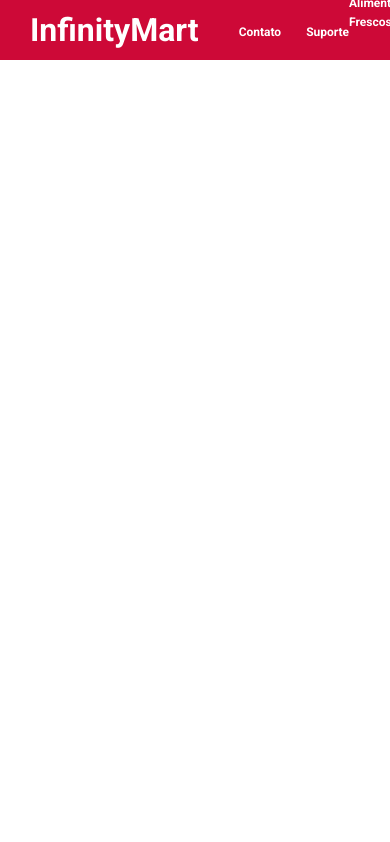
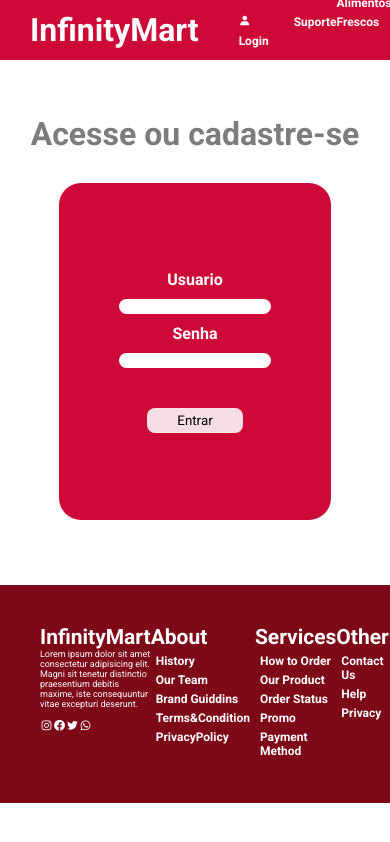
Before and after one commit to t0rk033/InfinityMart, a React (Create React App) app: page /#/login in a window 390 px wide. Shown: the top 842 px of the page. Built offline with nearby package versions, Linux system fonts and the light colour scheme.

Commit message:
Termino da página home e foi acrescentado a página de login

```diff
--- a/public/index.html
+++ b/public/index.html
@@ -3,6 +3,8 @@
   <head>
     <meta charset="utf-8" />
     <link rel="icon" href="%PUBLIC_URL%/favicon.ico" />
+
+    <link href='https://unpkg.com/boxicons@2.1.4/css/boxicons.min.css' rel='stylesheet'>
 
     <link rel="preconnect" href="https://fonts.googleapis.com">
 <link rel="preconnect" href="https://fonts.gstatic.com" crossorigin>
--- /dev/null
+++ b/src/components/Footer.jsx
@@ -0,0 +1,51 @@
+import React from 'react'
+import './footer.css'
+function Footer() {
+  return (
+    <footer>
+    <div className="title-footer">
+        <h3>InfinityMart</h3>
+        <p>Lorem ipsum dolor sit amet consectetur adipisicing elit. Magni sit tenetur distinctio praesentium debitis maxime, iste consequuntur vitae excepturi deserunt.</p>
+        <div className="social-media">
+          <i className='bx bxl-instagram'></i>
+          <i className='bx bxl-facebook-circle' ></i>
+          <i className='bx bxl-twitter'></i>
+          <i className='bx bxl-whatsapp'></i>
+        </div>
+      </div>
+        <div className="about-footer">
+          <h3>About</h3>
+          <ul>
+              <li><a href="">History</a></li>
+              <li><a href="">Our Team</a></li>
+              <li><a href="">Brand Guiddins</a></li>
+              <li><a href="">Terms&Condition</a></li>
+              <li><a href="">PrivacyPolicy</a></li>
+          </ul>
+        </div>
+
+        <div className="services-footer">
+          <h3>Services</h3>
+          <ul>
+              <li><a href="">How to Order</a></li>
+              <li><a href="">Our Product</a></li>
+              <li><a href="">Order Status</a></li>
+              <li><a href="">Promo</a></li>
+              <li><a href="">Payment Method</a></li>
+          </ul>
+        </div>
+
+        <div className="other">
+          <h3>Other</h3>
+          <ul>
+              <li><a href="">Contact Us</a></li>
+              <li><a href="">Help</a></li>
+              <li><a href="">Privacy</a></li>
+          </ul>
+        </div>
+
+  </footer>
+  )
+}
+
+export default Footer;
--- a/src/components/NavBar.jsx
+++ b/src/components/NavBar.jsx
@@ -1,5 +1,6 @@
 import React from 'react'
 import './navBar.css'
+import { Link } from 'react-router-dom';
 
 function NavBar() {
   return (
@@ -7,7 +8,7 @@ function NavBar() {
         <div className="left-navbar">
         <a href="#" className='logo'>InfinityMart</a>
         <ul className='navLinks'>
-            <li><a href="#">Contato</a></li>
+            <li><Link to='/login'><i class='bx bxs-user'></i> Login</Link></li>
             <li><a href="#">Suporte</a></li>
         </ul>
         </div>
--- /dev/null
+++ b/src/components/PartnerStores.jsx
@@ -0,0 +1,32 @@
+import React from 'react'
+import './partnerStores.css'
+
+function partnerStores() {
+  return (
+    <div className='partnerStores-container'>
+      <h2>Lojas parceiras</h2>
+      <div className="lists">
+          <ul className='list1'>
+            <li>Lorem ipsum dolor</li>
+            <li>reprehenderit rerum</li>
+            <li>porro officia</li>
+            <li>accusantium unde</li>
+            <li>incidunt veniam quo</li>
+            <li>sint sunt</li>
+            <li>distinctio facilis</li>
+          </ul>
+          <ul className='list2'>
+            <li>Lorem ipsum dolor</li>
+            <li>reprehenderit rerum</li>
+            <li>porro officia</li>
+            <li>accusantium unde</li>
+            <li>incidunt veniam quo</li>
+            <li>sint sunt</li>
+            <li>distinctio facilis</li>
+          </ul>
+      </div>
+    </div>
+  )
+}
+
+export default partnerStores;
--- /dev/null
+++ b/src/components/footer.css
@@ -0,0 +1,42 @@
+footer{
+    background-color: #7D0817;
+    color: #FFFF;
+    display: flex;
+    justify-content:space-between ;
+    padding: 40px;
+    font-size: 18px;
+    margin-top: 10px;
+}
+footer ul{
+    list-style: none;
+
+}
+footer li{
+    margin: 5px;
+}
+footer i{
+    font-size: 26px;
+    margin-top: 10px;
+}
+footer h3{
+    font-size: 42px;
+}
+footer a:hover{
+    color: rgb(211, 208, 208);
+}
+.title-footer{
+    width: 375px;
+}
+
+@media screen and (max-width: 768px) {
+footer{
+    padding: 10;
+    font-size: 9px;
+}
+footer h3{
+    font-size: 21px;
+}
+footer i {
+    font-size: 13px;
+}
+}
--- /dev/null
+++ b/src/components/partnerStores.css
@@ -0,0 +1,27 @@
+.partnerStores-container{
+    height: 65vh;
+    width: 25vw;
+    background: linear-gradient(to left,#06A7CE,#68D6EE);
+    text-align: center;
+    margin-top: 40px;
+    margin-left: 50px;
+}
+.partnerStores-container h2{
+    margin-top: 20px;
+    color: #fff;
+}
+.partnerStores-container ul{
+    list-style: circle;
+    width: 5;
+    margin-left: 30px;
+    margin-top: 40px;
+
+}
+.partnerStores-container li{
+    margin: 8px;
+    color: #fff;
+    font-weight: bold;
+}
+.lists{
+    display: flex;
+}
--- a/src/pages/home/Home.jsx
+++ b/src/pages/home/Home.jsx
@@ -2,6 +2,7 @@ import React from 'react'
 import './home.css'
 import RowFruits from '../../components/RowFruits'
 import MeatAdvertising from '../../components/MeatAdvertising'
+import PartnerStores from '../../components/PartnerStores.jsx'
 function Home() {
   return (
     <main>
@@ -18,7 +19,10 @@ function Home() {
         <div className="hr-container">
             <hr />
         </div>
-        <MeatAdvertising />
+        <div className="advertisements">
+          <MeatAdvertising />
+          <PartnerStores />
+        </div>
 
     </main>
   )
--- a/src/pages/home/home.css
+++ b/src/pages/home/home.css
@@ -62,3 +62,6 @@ hr{
     display: flex;
     justify-content: center;
 }
+.advertisements{
+    display: flex;
+}
--- /dev/null
+++ b/src/pages/login/LoginPage.jsx
@@ -0,0 +1,19 @@
+import React from 'react'
+import './login.css'
+function LoginPage() {
+  return (
+    <div className='login-container'>
+      <h1>Acesse ou cadastre-se</h1>
+      <form className='login-form'>
+        <label htmlFor="user">Usuario</label>
+        <input type="text" name="user"
+        id="user" />
+        <label htmlFor="passwd">Senha</label>
+        <input type="password" name="passwd" id="passwd"/>
+        <input type="submit" value="Entrar" />
+      </form>
+    </div>
+  )
+}
+
+export default LoginPage
--- /dev/null
+++ b/src/pages/login/login.css
@@ -0,0 +1,44 @@
+.login-container h1{
+    color: #22222297;
+}
+.login-form{
+height: 40vh;
+display: flex;
+flex-direction: column;
+align-items: center;
+justify-content: center;
+background-color: #cd0937;
+padding: 40px 60px;
+margin-top: 30px;
+border-radius: 22px;
+color: #fff;
+font-weight: bolder;
+gap: 10px;
+}
+.login-form input[type="text"], [type="password"]{
+border: none;
+border-radius: 18px;
+}
+.login-form input{
+    outline: none;
+    text-align: center;
+}
+.login-form input[type="submit"]{
+    padding: 5px 30px;
+    border: none;
+    border-radius: 8px;
+    margin-top: 30px;
+    background-color: #fdfcfce0;
+    cursor: pointer;
+}
+.login-form input[type="submit"]:hover{
+    background-color: #ffc0ce;
+}
+
+.login-container{
+    display: flex;
+    flex-direction: column;
+    justify-content: center;
+    align-items: center;
+    height: 61vh;
+}
--- a/src/routes.js
+++ b/src/routes.js
@@ -2,6 +2,9 @@ import React from 'react'
 import { HashRouter, Route, Routes } from 'react-router-dom'
 import Home from './pages/home/Home'
 import NavBar from './components/NavBar'
+import Footer from './components/Footer'
+import LoginPage from './pages/login/LoginPage'
+
 
 function routes() {
   return (
@@ -9,7 +12,9 @@ function routes() {
     <NavBar />
     <Routes>
         <Route path='/' element={<Home/>} />
+        <Route path='/login' element={< LoginPage />} />
     </Routes>
+    <Footer />
   </HashRouter>
   )
 }
```
